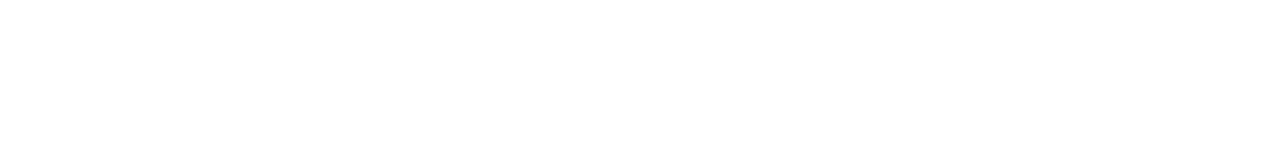
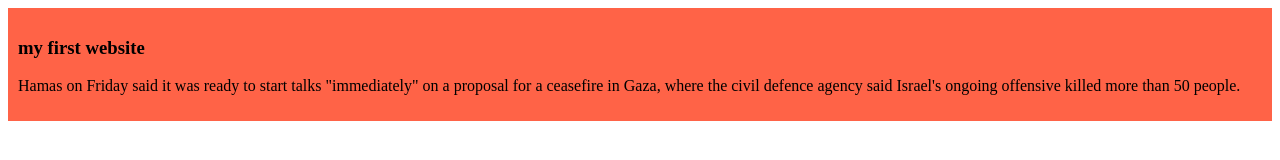
Before and after one commit to Morad123459/my-simple-website, a plain HTML site: page index.html in a window 1280 px wide. Drawn offline with Linux system fonts and the light colour scheme.

Commit message:
added the first blog

```diff
--- a/index.html
+++ b/index.html
@@ -4,8 +4,12 @@
     <meta charset="UTF-8">
     <meta name="viewport" content="width=device-width, initial-scale=1.0">
     <title>my simple website</title>
+    <link rel="stylesheet" href="styles/blog.css">
 </head>
 <body>
-
+    <div>
+        <h3>my first website</h3>
+        <p>Hamas on Friday said it was ready to start talks "immediately" on a proposal for a ceasefire in Gaza, where the civil defence agency said Israel's ongoing offensive killed more than 50 people.</p>
+    </div>
 </body>
 </html>
--- /dev/null
+++ b/styles/blog.css
@@ -0,0 +1,5 @@
+div{
+    background-color:tomato ;
+    /* padding: 20px; */
+    padding: 10px;
+}
```
